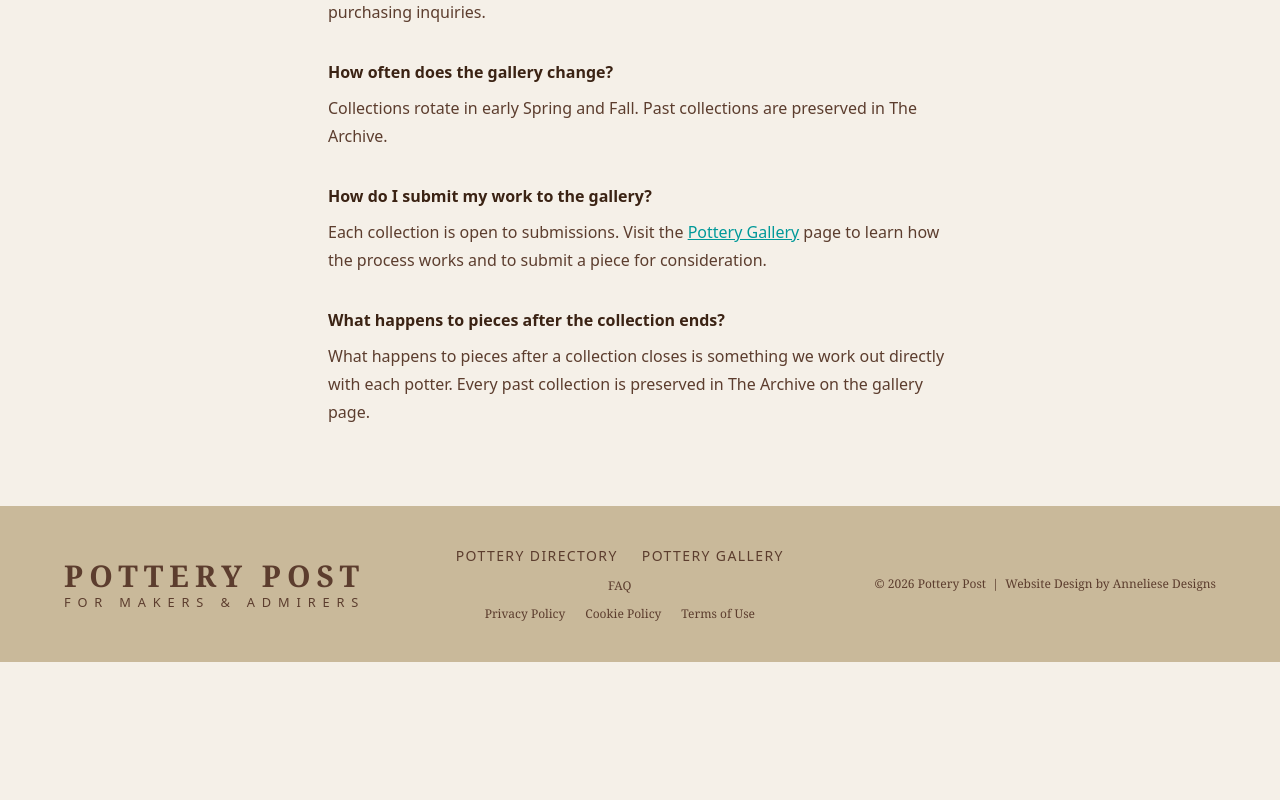
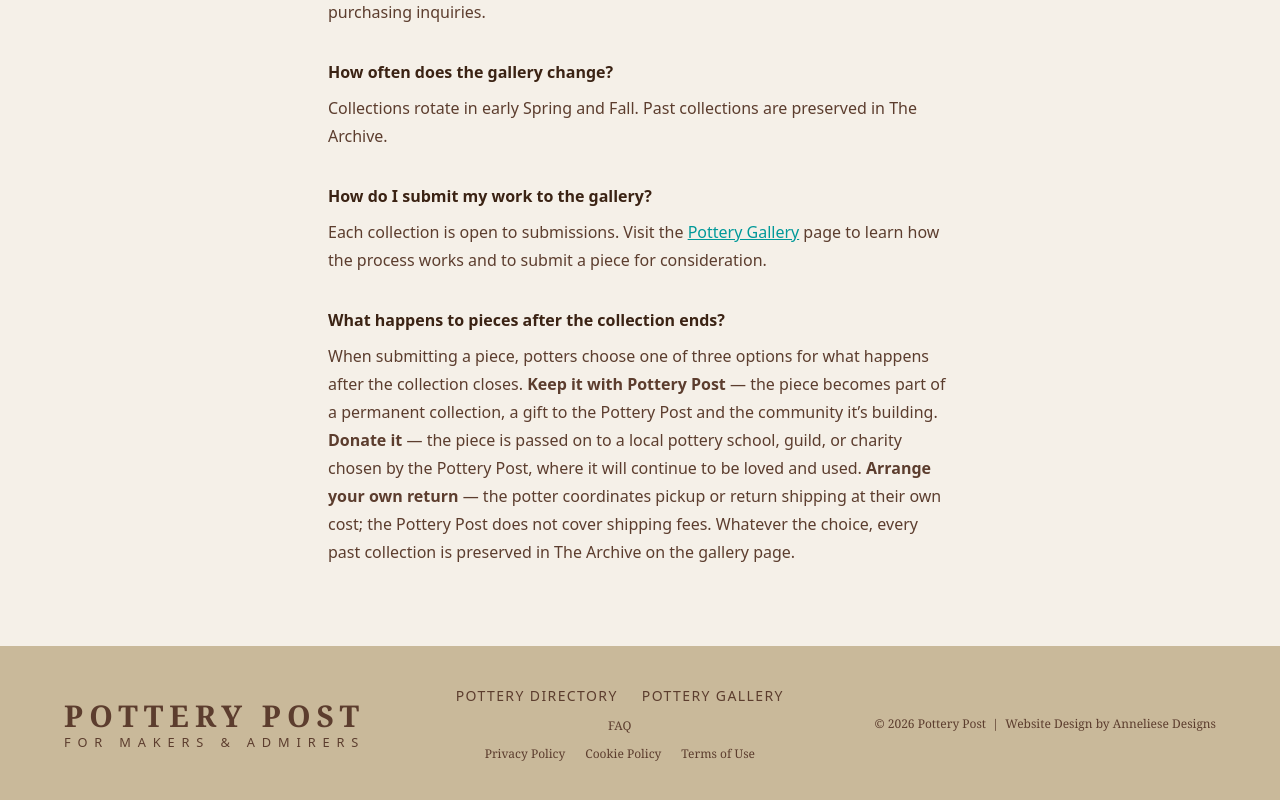
Before and after one commit to VanessaAnneliese/pottery-post-website, a Next.js app: page /faq in a window 1280 px wide. Shown: the part 3410-4210 px from the top of the page. Before the commit the page ends 4072 px from the top, so only its background shows below. Built offline with nearby package versions, Linux system fonts and the light colour scheme.

Commit message:
Expand FAQ: detail all three piece return options for gallery submissions

```diff
--- a/app/faq/page.tsx
+++ b/app/faq/page.tsx
@@ -141,7 +141,7 @@ export default function FAQPage() {
             </div>
             <div>
               <h3 className="font-bold mb-2">What happens to pieces after the collection ends?</h3>
-              <p style={{ color: "#5C3D2E" }}>What happens to pieces after a collection closes is something we work out directly with each potter. Every past collection is preserved in The Archive on the gallery page.</p>
+              <p style={{ color: "#5C3D2E" }}>When submitting a piece, potters choose one of three options for what happens after the collection closes. <strong>Keep it with Pottery Post</strong> — the piece becomes part of a permanent collection, a gift to the Pottery Post and the community it&rsquo;s building. <strong>Donate it</strong> — the piece is passed on to a local pottery school, guild, or charity chosen by the Pottery Post, where it will continue to be loved and used. <strong>Arrange your own return</strong> — the potter coordinates pickup or return shipping at their own cost; the Pottery Post does not cover shipping fees. Whatever the choice, every past collection is preserved in The Archive on the gallery page.</p>
             </div>
           </div>
         </div>
```
